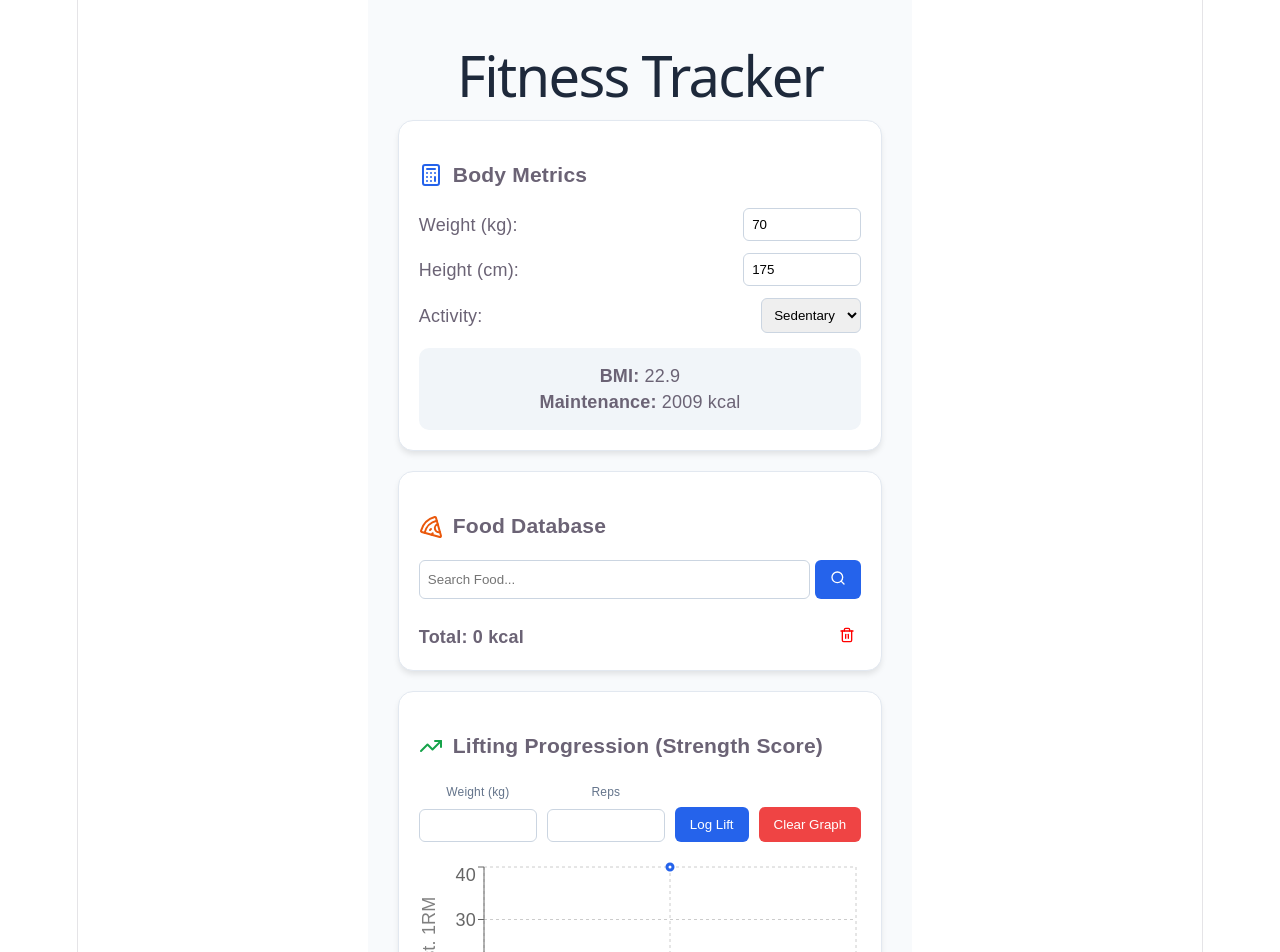
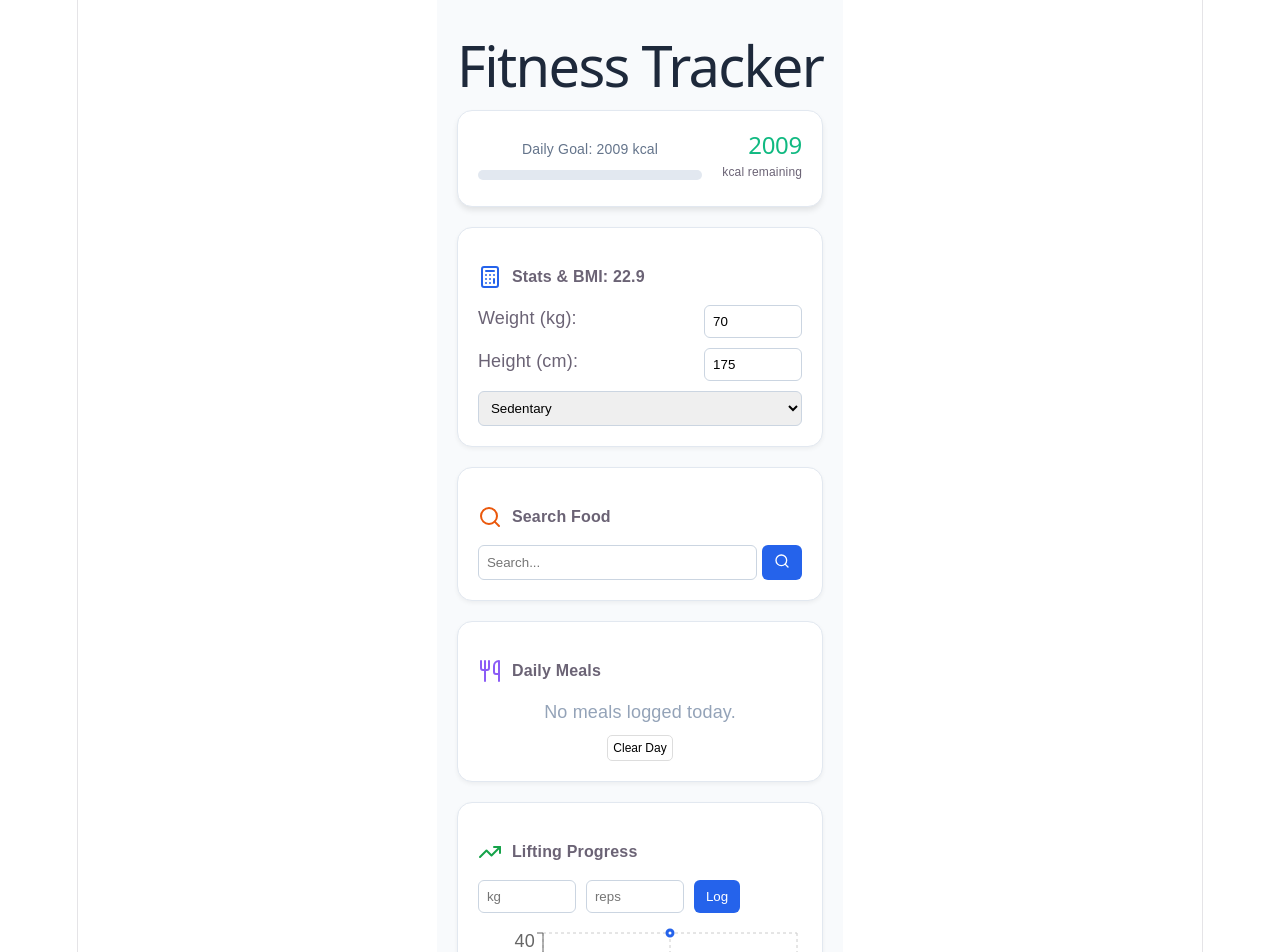
Before and after one commit to Dragoon-prog/fitness-tracker, a React (Vite) app: page / in a window 1280 px wide. Shown: the top 952 px of the page. Built offline with nearby package versions, Linux system fonts and the light colour scheme.

Commit message:
Added meal tracker

```diff
--- a/src/App.jsx
+++ b/src/App.jsx
@@ -1,141 +1,149 @@
 import React, { useState, useEffect } from 'react';
 import { LineChart, Line, XAxis, YAxis, CartesianGrid, Tooltip, ResponsiveContainer } from 'recharts';
-import { Calculator, Search, TrendingUp, Pizza, Plus, Trash2 } from 'lucide-react';
+import { Calculator, Search, TrendingUp, Pizza, Plus, Trash2, Utensils } from 'lucide-react';
 import axios from 'axios';
 
 export default function App() {
-  // --- 1. LOAD DATA FROM STORAGE ---
-  const savedLifts = JSON.parse(localStorage.getItem('lifts')) || [
-    { week: 'Wk 1', weight: 40 },
-  ];
-  const savedCalories = JSON.parse(localStorage.getItem('calories')) || 0;
+  // --- 1. PERSISTENT STATE ---
+  const [weight, setWeight] = useState(localStorage.getItem('weight') || 70);
+  const [height, setHeight] = useState(localStorage.getItem('height') || 175);
+  const [age, setAge] = useState(localStorage.getItem('age') || 25);
+  const [activity, setActivity] = useState(localStorage.getItem('activity') || 1.2);
 
-  // --- 2. STATE ---
-  const [weight, setWeight] = useState(70);
-  const [height, setHeight] = useState(175);
-  const [age, setAge] = useState(25);
-  const [activity, setActivity] = useState(1.2);
+  const [meals, setMeals] = useState(JSON.parse(localStorage.getItem('meals')) || []);
+  const [liftData, setLiftData] = useState(JSON.parse(localStorage.getItem('lifts')) || [{ week: 'Wk 1', weight: 40 }]);
+
   const [query, setQuery] = useState('');
   const [foodResults, setFoodResults] = useState([]);
-  const [dailyCalories, setDailyCalories] = useState(savedCalories);
-  const [liftData, setLiftData] = useState(savedLifts);
   const [newLift, setNewLift] = useState({ weight: '', reps: '' });
 
-  // --- 3. PERSISTENCE (Save to browser) ---
+  // --- 2. SAVE ON EVERY CHANGE ---
   useEffect(() => {
+    localStorage.setItem('meals', JSON.stringify(meals));
     localStorage.setItem('lifts', JSON.stringify(liftData));
-    localStorage.setItem('calories', JSON.stringify(dailyCalories));
-  }, [liftData, dailyCalories]);
+    localStorage.setItem('weight', weight);
+    localStorage.setItem('height', height);
+    localStorage.setItem('age', age);
+    localStorage.setItem('activity', activity);
+  }, [meals, liftData, weight, height, age, activity]);
 
-  // --- 4. CALCULATIONS ---
+  // --- 3. CALCULATIONS ---
   const bmi = (weight / ((height / 100) ** 2)).toFixed(1);
-  const maintenance = Math.round(((10 * weight) + (6.25 * height) - (5 * age) + 5) * activity);
+  const goalCalories = Math.round(((10 * weight) + (6.25 * height) - (5 * age) + 5) * activity);
+  const eatenCalories = Math.round(meals.reduce((acc, meal) => acc + meal.calories, 0));
+  const remaining = goalCalories - eatenCalories;
+  const progressPercent = Math.min((eatenCalories / goalCalories) * 100, 100);
 
-  // --- 5. FUNCTIONS ---
+  // --- 4. FUNCTIONS ---
   const searchFood = async () => {
     if (!query) return;
     try {
       const res = await axios.get(`https://api.edamam.com/api/food-database/v2/parser?app_id=f027c2f8&app_key=3668870954b9d03195f1d439818816c7&ingr=${query}`);
       setFoodResults(res.data.hints);
-    } catch (err) { console.error("API Error", err); }
+    } catch (err) { console.error(err); }
   };
 
-  const addLiftRecord = () => {
-    if (!newLift.weight) return;
-    const nextWeek = `Wk ${liftData.length + 1}`;
-    // We use the 1-Rep Max formula: Weight * (1 + Reps/30)
-    const strengthScore = Math.round(newLift.weight * (1 + (newLift.reps || 1) / 30));
-    setLiftData([...liftData, { week: nextWeek, weight: strengthScore }]);
-    setNewLift({ weight: '', reps: '' });
+  const addMeal = (food) => {
+    const newEntry = {
+      id: Date.now(),
+      name: food.label,
+      calories: food.nutrients.ENERC_KCAL,
+      protein: food.nutrients.PROCNT || 0
+    };
+    setMeals([...meals, newEntry]);
   };
+
+  const removeMeal = (id) => setMeals(meals.filter(m => m.id !== id));
 
   return (
     <div style={containerStyle}>
       <h1 style={{ textAlign: 'center', color: '#1e293b' }}>Fitness Tracker</h1>
 
+      {/* TOP SUMMARY BAR */}
+      <div style={summaryBar}>
+        <div style={{ flex: 1 }}>
+          <p style={{ margin: 0, fontSize: '14px', color: '#64748b' }}>Daily Goal: {goalCalories} kcal</p>
+          <div style={progressContainer}><div style={{ ...progressFill, width: `${progressPercent}%` }}></div></div>
+        </div>
+        <div style={{ textAlign: 'right' }}>
+          <h2 style={{ margin: 0, color: remaining < 0 ? '#ef4444' : '#10b981' }}>{remaining}</h2>
+          <p style={{ margin: 0, fontSize: '12px' }}>kcal remaining</p>
+        </div>
+      </div>
+
       <div style={gridStyle}>
-
         {/* BODY METRICS */}
         <div style={cardStyle}>
-          <h3 style={headerStyle}><Calculator color="#2563eb" /> Body Metrics</h3>
+          <h3 style={headerStyle}><Calculator color="#2563eb" /> Stats & BMI: {bmi}</h3>
           <div style={inputRow}><label>Weight (kg):</label><input type="number" value={weight} onChange={(e) => setWeight(e.target.value)} style={inputStyle} /></div>
           <div style={inputRow}><label>Height (cm):</label><input type="number" value={height} onChange={(e) => setHeight(e.target.value)} style={inputStyle} /></div>
-          <div style={inputRow}>
-            <label>Activity:</label>
-            <select onChange={(e) => setActivity(e.target.value)} style={inputStyle}>
-              <option value="1.2">Sedentary</option>
-              <option value="1.375">Lightly Active</option>
-              <option value="1.55">Moderate</option>
-              <option value="1.725">Very Active</option>
-            </select>
-          </div>
-          <div style={resultBox}>
-            <p><strong>BMI:</strong> {bmi}</p>
-            <p><strong>Maintenance:</strong> {maintenance} kcal</p>
-          </div>
+          <select onChange={(e) => setActivity(e.target.value)} style={{ ...inputStyle, width: '100%' }}>
+            <option value="1.2">Sedentary</option>
+            <option value="1.55">Active</option>
+          </select>
         </div>
 
-        {/* FOOD DATABASE */}
+        {/* FOOD SEARCH */}
         <div style={cardStyle}>
-          <h3 style={headerStyle}><Pizza color="#ea580c" /> Food Database</h3>
+          <h3 style={headerStyle}><Search color="#ea580c" /> Search Food</h3>
           <div style={{ display: 'flex', gap: '5px' }}>
-            <input placeholder="Search Food..." style={{ ...inputStyle, flex: 1 }} value={query} onChange={(e) => setQuery(e.target.value)} />
+            <input placeholder="Search..." style={{ ...inputStyle, flex: 1 }} value={query} onChange={(e) => setQuery(e.target.value)} />
             <button onClick={searchFood} style={btnStyle}><Search size={16}/></button>
           </div>
-
           <div style={listStyle}>
             {foodResults.slice(0, 5).map((item, i) => (
               <div key={i} style={listItem}>
                 <span>{item.food.label} ({Math.round(item.food.nutrients.ENERC_KCAL)} kcal)</span>
-                <button onClick={() => setDailyCalories(prev => prev + item.food.nutrients.ENERC_KCAL)} style={addBtn}><Plus size={12}/></button>
+                <button onClick={() => addMeal(item.food)} style={addBtn}><Plus size={12}/></button>
               </div>
             ))}
           </div>
-          <div style={{ marginTop: '10px', display: 'flex', justifyContent: 'space-between', alignItems: 'center' }}>
-            <strong>Total: {Math.round(dailyCalories)} kcal</strong>
-            <button onClick={() => setDailyCalories(0)} style={{ border: 'none', background: 'none', cursor: 'pointer', color: 'red' }}><Trash2 size={16}/></button>
+        </div>
+
+        {/* DAILY MEAL TRACKER */}
+        <div style={cardStyle}>
+          <h3 style={headerStyle}><Utensils color="#8b5cf6" /> Daily Meals</h3>
+          <div style={listStyle}>
+            {meals.length === 0 ? <p style={{ color: '#94a3b8' }}>No meals logged today.</p> :
+              meals.map((meal) => (
+                <div key={meal.id} style={listItem}>
+                  <span>{meal.name} - <strong>{Math.round(meal.calories)} kcal</strong></span>
+                  <button onClick={() => removeMeal(meal.id)} style={{ border: 'none', color: '#ef4444', background: 'none', cursor: 'pointer' }}><Trash2 size={14}/></button>
+                </div>
+              ))
+            }
+          </div>
+          <button onClick={() => setMeals([])} style={{ marginTop: '10px', background: 'none', border: '1px solid #ddd', cursor: 'pointer', fontSize: '12px', padding: '5px', borderRadius: '5px' }}>Clear Day</button>
+        </div>
+
+        {/* GRAPH */}
+        <div style={{ ...cardStyle, gridColumn: '1 / -1' }}>
+          <h3 style={headerStyle}><TrendingUp color="#16a34a" /> Lifting Progress</h3>
+          <div style={{ display: 'flex', gap: '10px', marginBottom: '15px' }}>
+             <input placeholder="kg" type="number" value={newLift.weight} onChange={(e) => setNewLift({...newLift, weight: e.target.value})} style={inputStyle} />
+             <input placeholder="reps" type="number" value={newLift.reps} onChange={(e) => setNewLift({...newLift, reps: e.target.value})} style={inputStyle} />
+             <button onClick={() => setLiftData([...liftData, { week: `Wk ${liftData.length+1}`, weight: Math.round(newLift.weight * (1 + newLift.reps/30)) }])} style={btnStyle}>Log</button>
+          </div>
+          <div style={{ width: '100%', height: 200 }}>
+            <ResponsiveContainer><LineChart data={liftData}><CartesianGrid strokeDasharray="3 3" /><XAxis dataKey="week" /><YAxis /><Tooltip /><Line type="monotone" dataKey="weight" stroke="#2563eb" strokeWidth={3} /></LineChart></ResponsiveContainer>
           </div>
         </div>
-
-        {/* PROGRESS RECORDER */}
-        <div style={{ ...cardStyle, gridColumn: '1 / -1' }}>
-          <h3 style={headerStyle}><TrendingUp color="#16a34a" /> Lifting Progression (Strength Score)</h3>
-
-          <div style={{ display: 'flex', gap: '10px', marginBottom: '20px', alignItems: 'flex-end' }}>
-            <div><label style={labelSmall}>Weight (kg)</label><input type="number" value={newLift.weight} onChange={(e) => setNewLift({...newLift, weight: e.target.value})} style={inputStyle} /></div>
-            <div><label style={labelSmall}>Reps</label><input type="number" value={newLift.reps} onChange={(e) => setNewLift({...newLift, reps: e.target.value})} style={inputStyle} /></div>
-            <button onClick={addLiftRecord} style={btnStyle}>Log Lift</button>
-            <button onClick={() => setLiftData([])} style={{...btnStyle, background: '#ef4444'}}>Clear Graph</button>
-          </div>
-
-          <div style={{ width: '100%', height: 250 }}>
-            <ResponsiveContainer>
-              <LineChart data={liftData}>
-                <CartesianGrid strokeDasharray="3 3" />
-                <XAxis dataKey="week" />
-                <YAxis label={{ value: 'Est. 1RM', angle: -90, position: 'insideLeft' }} />
-                <Tooltip />
-                <Line type="monotone" dataKey="weight" stroke="#2563eb" strokeWidth={3} animationDuration={500} />
-              </LineChart>
-            </ResponsiveContainer>
-          </div>
-        </div>
-
       </div>
     </div>
   );
 }
 
 // --- STYLES ---
-const containerStyle = { padding: '30px', maxWidth: '1000px', margin: '0 auto', fontFamily: 'sans-serif', backgroundColor: '#f8fafc', minHeight: '100vh' };
-const gridStyle = { display: 'grid', gridTemplateColumns: 'repeat(auto-fit, minmax(350px, 1fr))', gap: '20px' };
-const cardStyle = { background: 'white', padding: '20px', borderRadius: '15px', boxShadow: '0 4px 6px -1px rgb(0 0 0 / 0.1)', border: '1px solid #e2e8f0' };
-const headerStyle = { display: 'flex', alignItems: 'center', gap: '10px', marginBottom: '20px' };
-const inputRow = { display: 'flex', justifyContent: 'space-between', marginBottom: '12px', alignItems: 'center' };
-const inputStyle = { padding: '8px', borderRadius: '6px', border: '1px solid #cbd5e1', width: '100px' };
-const labelSmall = { display: 'block', fontSize: '12px', color: '#64748b', marginBottom: '4px' };
-const resultBox = { marginTop: '15px', padding: '15px', backgroundColor: '#f1f5f9', borderRadius: '10px' };
-const btnStyle = { background: '#2563eb', color: 'white', border: 'none', borderRadius: '6px', padding: '10px 15px', cursor: 'pointer' };
-const listStyle = { marginTop: '15px', maxHeight: '150px', overflowY: 'auto' };
+const containerStyle = { padding: '20px', maxWidth: '1000px', margin: '0 auto', fontFamily: 'sans-serif', backgroundColor: '#f8fafc', minHeight: '100vh' };
+const summaryBar = { background: 'white', padding: '20px', borderRadius: '15px', display: 'flex', gap: '20px', alignItems: 'center', marginBottom: '20px', border: '1px solid #e2e8f0', boxShadow: '0 4px 6px -1px rgb(0 0 0 / 0.1)' };
+const progressContainer = { height: '10px', background: '#e2e8f0', borderRadius: '10px', marginTop: '8px', overflow: 'hidden' };
+const progressFill = { height: '100%', background: '#2563eb', transition: 'width 0.5s ease' };
+const gridStyle = { display: 'grid', gridTemplateColumns: 'repeat(auto-fit, minmax(300px, 1fr))', gap: '20px' };
+const cardStyle = { background: 'white', padding: '20px', borderRadius: '15px', border: '1px solid #e2e8f0', boxShadow: '0 2px 4px rgb(0 0 0 / 0.05)' };
+const headerStyle = { display: 'flex', alignItems: 'center', gap: '10px', marginBottom: '15px', fontSize: '16px' };
+const inputRow = { display: 'flex', justifyContent: 'space-between', marginBottom: '10px' };
+const inputStyle = { padding: '8px', borderRadius: '6px', border: '1px solid #cbd5e1', width: '80px' };
+const btnStyle = { background: '#2563eb', color: 'white', border: 'none', borderRadius: '6px', padding: '8px 12px', cursor: 'pointer' };
+const listStyle = { maxHeight: '200px', overflowY: 'auto' };
 const listItem = { display: 'flex', justifyContent: 'space-between', padding: '8px 0', borderBottom: '1px solid #f1f5f9', fontSize: '14px' };
-const addBtn = { background: '#f1f5f9', border: 'none', borderRadius: '4px', cursor: 'pointer', padding: '4px' };
+const addBtn = { background: '#f1f5f9', border: 'none', borderRadius: '4px', cursor: 'pointer', padding: '4px 8px' };
```
